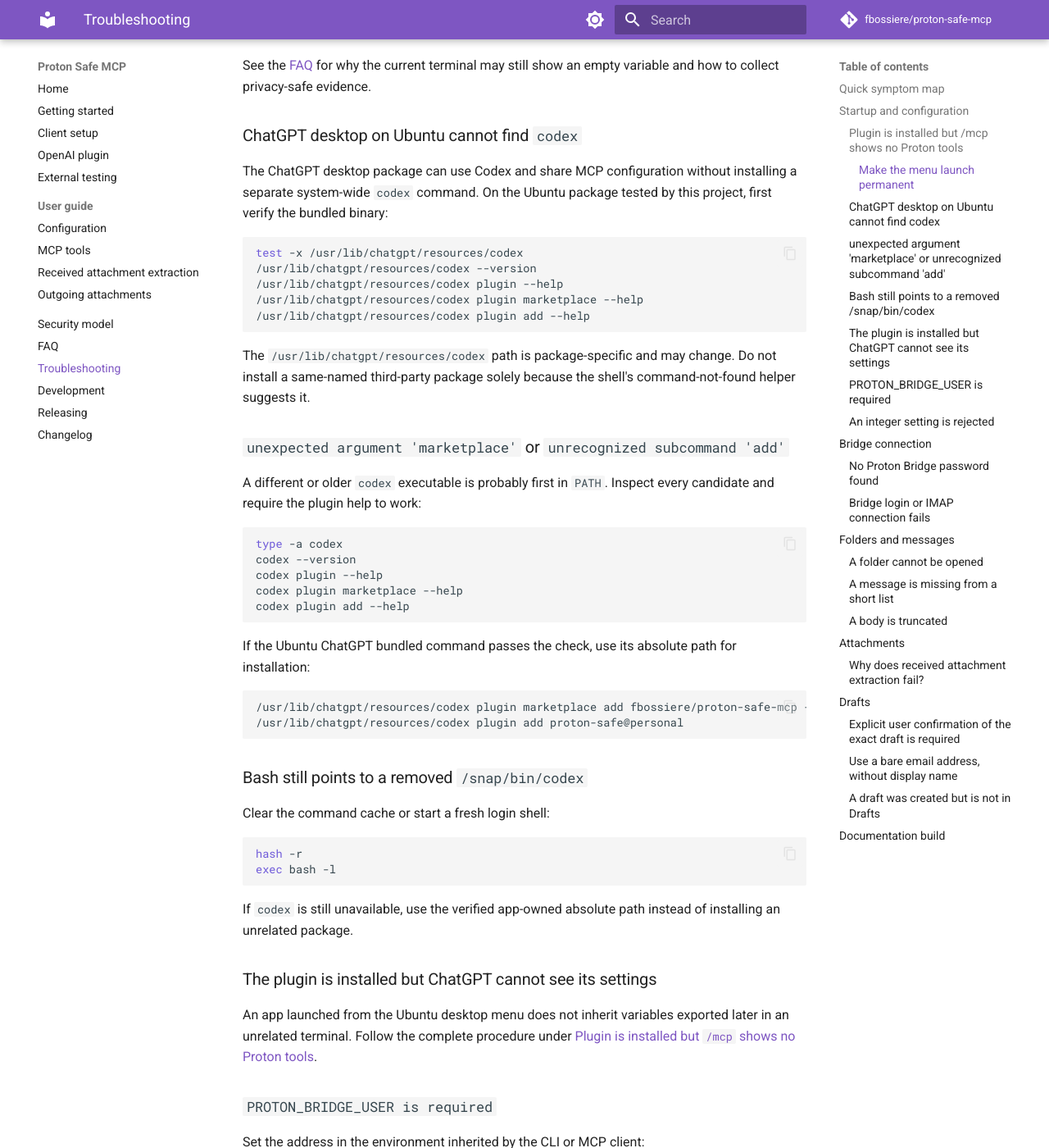
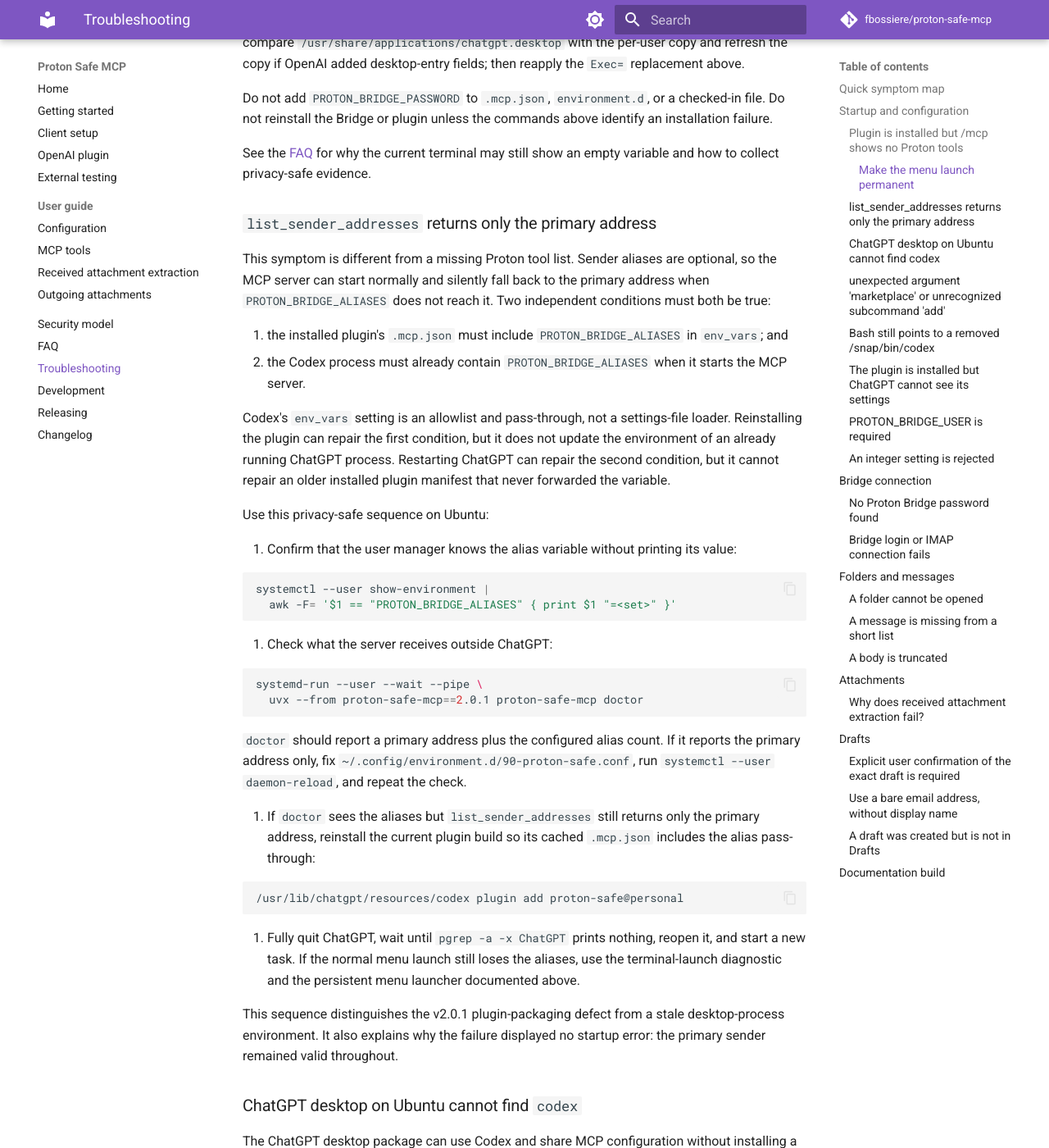
Before and after one commit to fbossiere/proton-safe-mcp, an MkDocs documentation site: the page built from docs/troubleshooting.md, in a window 1280 px wide and 1400 px high, scrolled down 4220 px. Shown: the whole window at 82% size. Built offline with MkDocs 1.6.1 and Material for MkDocs 9.7.7, drawn with Linux system fonts in a browser that asks for light colours; comment, search, counter and statistics services are not loaded; some of the changed text lies outside the part shown.

Commit message:
docs: diagnose an alias allowlist that never reaches the server
An empty alias list produces no startup error: the primary sender stays valid,
so the plugin loads and only `list_sender_addresses` looks wrong. Troubleshooting
now has a section for that symptom, separating the two independent conditions —
the installed manifest must forward `PROTON_BRIDGE_ALIASES`, and the ChatGPT
process must already hold it — because reinstalling repairs only the first and
restarting only the second.

The Ubuntu recovery text no longer says "the two settings" now that a third
non-secret value is supported.

Co-Authored-By: Claude Opus 5 (1M context) <noreply@anthropic.com>

````diff
--- a/docs/openai-plugin.md
+++ b/docs/openai-plugin.md
@@ -239,7 +239,7 @@ that process and preserve its stale environment. Start a new task after the app
 This terminal launch is a one-time proof, not the intended everyday startup method. If it fixes
 the plugin, install the
 [persistent per-user menu launcher](troubleshooting.md#make-the-menu-launch-permanent) so the
-normal ChatGPT icon loads the two settings automatically on later starts.
+normal ChatGPT icon loads the supported settings automatically on later starts.
 
 Also verify the plugin installation from the same Codex command:
 
--- a/docs/troubleshooting.md
+++ b/docs/troubleshooting.md
@@ -16,6 +16,7 @@ counts, or message content.
 | --- | --- | --- |
 | Plugin is installed but `/mcp` shows no Proton tools | MCP server exited before tool discovery | Check the user-manager variables below |
 | `PROTON_BRIDGE_USER is required` | Codex did not inherit the account variable | Reload `environment.d` and verify names |
+| `list_sender_addresses` returns only the primary address | Alias forwarding is missing from the installed plugin or Codex started without the alias variable | Run the alias-specific checks below |
 | `echo "$PROTON_BRIDGE_USER"` is empty after a reload | Current shell kept its old environment | Check `systemctl --user show-environment`; source the file only for a CLI test |
 | `doctor` passes through `systemd-run` but the plugin has no tools | GNOME or ChatGPT kept an older environment | Fully quit, then launch ChatGPT once from the prepared terminal |
 | `NoKeyringError` appears only inside a sandbox | That process cannot reach the desktop keyring | Run `doctor` from the normal user session; do not copy the password into plugin JSON |
@@ -195,6 +196,55 @@ reinstall the Bridge or plugin unless the commands above identify an installatio
 
 See the [FAQ](faq.md) for why the current terminal may still show an empty variable and how to
 collect privacy-safe evidence.
+
+### `list_sender_addresses` returns only the primary address
+
+This symptom is different from a missing Proton tool list. Sender aliases are optional, so the MCP
+server can start normally and silently fall back to the primary address when
+`PROTON_BRIDGE_ALIASES` does not reach it. Two independent conditions must both be true:
+
+1. the installed plugin's `.mcp.json` must include `PROTON_BRIDGE_ALIASES` in `env_vars`; and
+2. the Codex process must already contain `PROTON_BRIDGE_ALIASES` when it starts the MCP server.
+
+Codex's `env_vars` setting is an allowlist and pass-through, not a settings-file loader. Reinstalling
+the plugin can repair the first condition, but it does not update the environment of an already
+running ChatGPT process. Restarting ChatGPT can repair the second condition, but it cannot repair an
+older installed plugin manifest that never forwarded the variable.
+
+Use this privacy-safe sequence on Ubuntu:
+
+1. Confirm that the user manager knows the alias variable without printing its value:
+
+   ```bash
+   systemctl --user show-environment |
+     awk -F= '$1 == "PROTON_BRIDGE_ALIASES" { print $1 "=<set>" }'
+   ```
+
+2. Check what the server receives outside ChatGPT:
+
+   ```bash
+   systemd-run --user --wait --pipe \
+     uvx --from proton-safe-mcp==2.0.1 proton-safe-mcp doctor
+   ```
+
+   `doctor` should report a primary address plus the configured alias count. If it reports the
+   primary address only, fix `~/.config/environment.d/90-proton-safe.conf`, run
+   `systemctl --user daemon-reload`, and repeat the check.
+
+3. If `doctor` sees the aliases but `list_sender_addresses` still returns only the primary address,
+   reinstall the current plugin build so its cached `.mcp.json` includes the alias pass-through:
+
+   ```bash
+   /usr/lib/chatgpt/resources/codex plugin add proton-safe@personal
+   ```
+
+4. Fully quit ChatGPT, wait until `pgrep -a -x ChatGPT` prints nothing, reopen it, and start a new
+   task. If the normal menu launch still loses the aliases, use the terminal-launch diagnostic and
+   the persistent menu launcher documented above.
+
+This sequence distinguishes the v2.0.1 plugin-packaging defect from a stale desktop-process
+environment. It also explains why the failure displayed no startup error: the primary sender
+remained valid throughout.
 
 ### ChatGPT desktop on Ubuntu cannot find `codex`
 
````
Also changed, not shown: other parts of docs/openai-plugin.md (+1 -1 lines), other parts of docs/troubleshooting.md (+1 -1 lines), CHANGELOG.md (+3 -1 lines), 1 other file.
